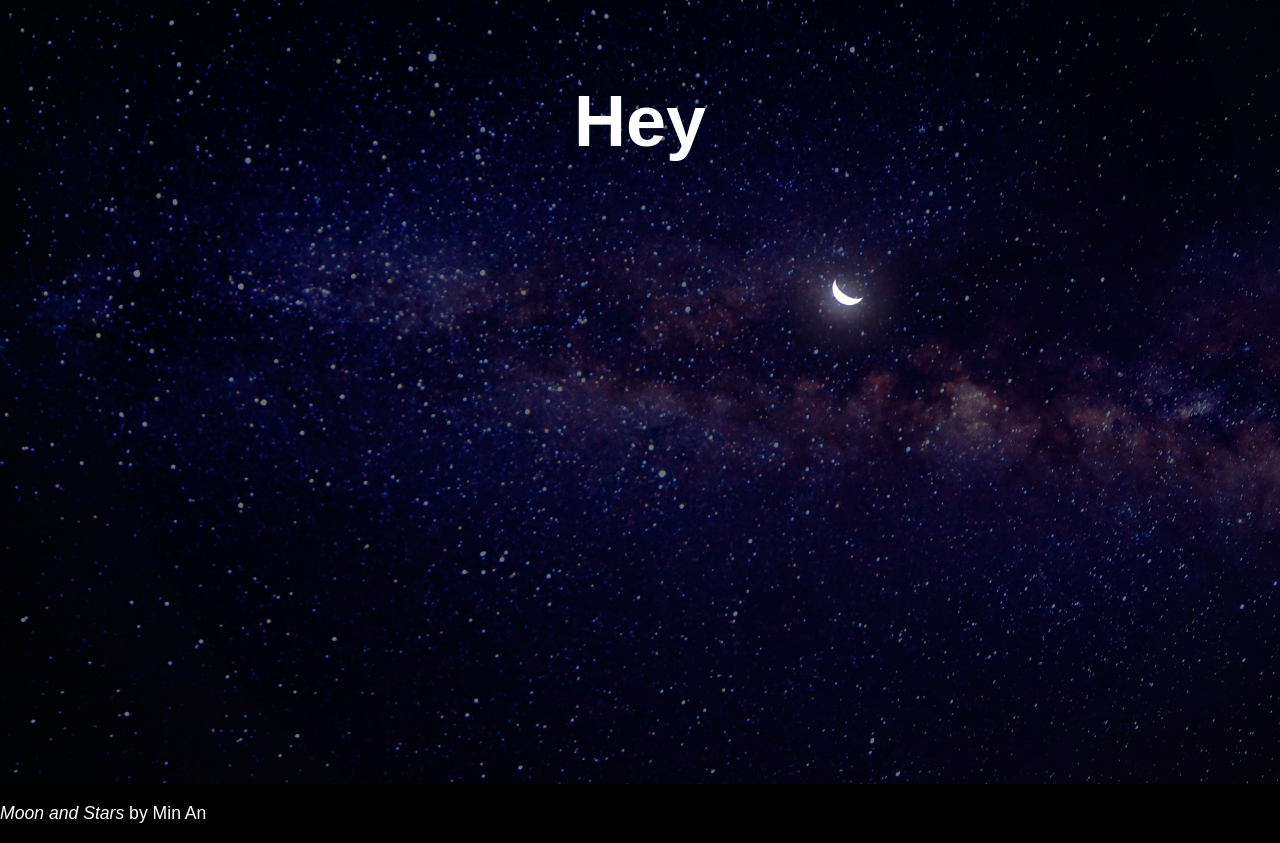
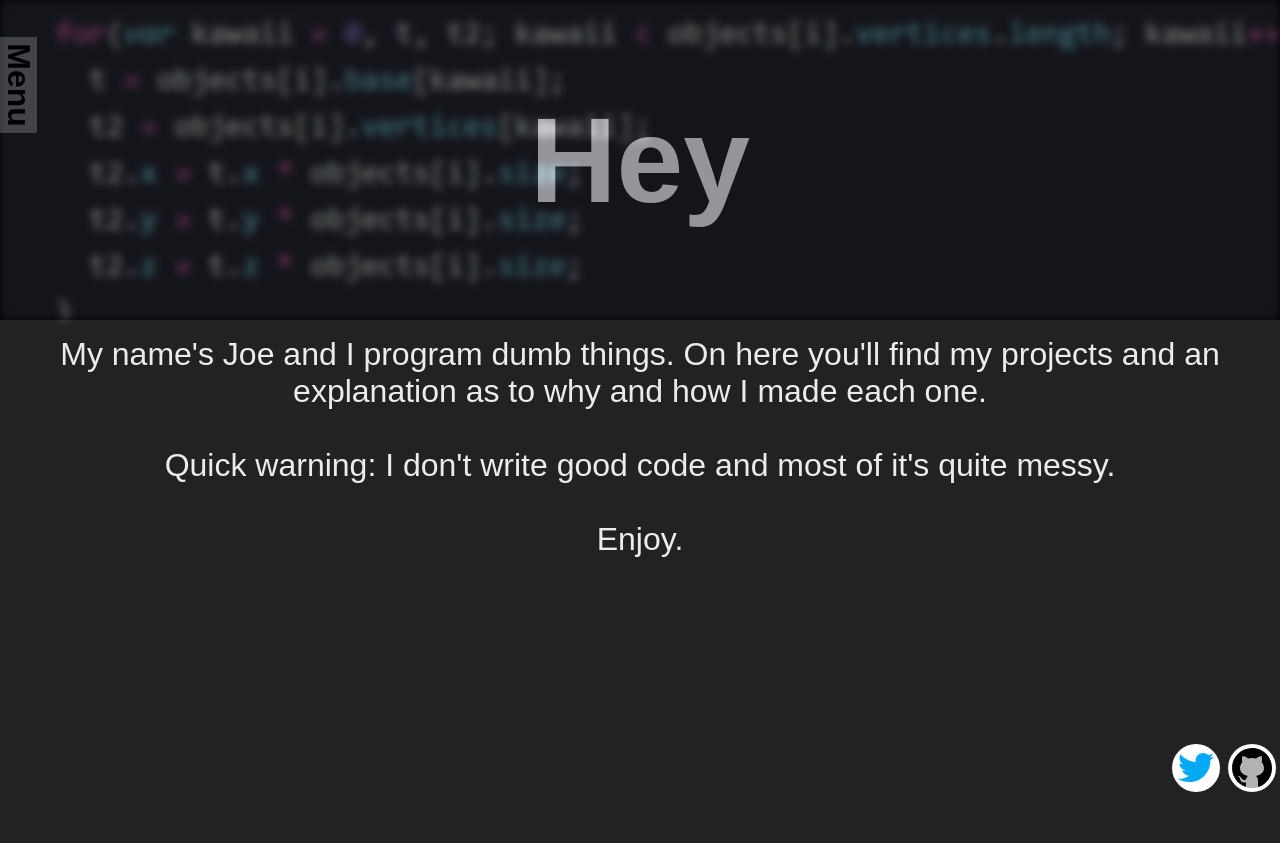
Before and after one commit to Joseph-Ladino/Joseph-Ladino.github.io, a plain HTML site: page index.html in a window 1280 px wide. After the commit the page ends 800 px from the top, so only its background shows below. Drawn offline with Linux system fonts and the light colour scheme.

Commit message:
progress on the thing

```diff
--- a/index.html
+++ b/index.html
@@ -1,18 +1,47 @@
 <!DOCTYPE html>
+
+<!--
+
+        palette: #080808, #222222, #616161, #aaaaaa, #ececec
+
+-->
+
 <html>
     <head>
         <meta name="author" content="Joseph Ladino" />
         <meta name="description" content="My personal site, dunno what I'll use it" />
-        <title>Howdy, I'm Joey</title>
+        <meta name="viewport" content="width=device-width, initial-scale=1.0">
+        <title>My Dumb Projects</title>
         <link href="./mycon.ico" type="image/x-icon" rel="icon" />
         <link href="./style.css" type="text/css" rel="stylesheet" />
     </head>
     <body>
-        <div id="intro-container" class="c-wrap">
+        <div id="menu-bar" class="menu-closed">
+            <span id="menu-button">Menu</span>
+            <ul>
+                <li>nothing here yet...</li>
+            </ul>
+        </div>
+        <div id="intro-container">
             <h1 id="intro-header" class="fade-in">Hey</h1>
-            <div class="attrib-wrap">
-                <a class="attrib" href="https://www.pexels.com/@minan1398?utm_content=attributionCopyText&utm_medium=referral"><i>Moon and Stars</i> by Min An</a>
-            </div>
         </div>
+        <div id="main-body">
+            <p>
+                My name's Joe and I program dumb things. On here you'll find my projects and an explanation as to why and how I made each one.
+                <br /> <br />
+                Quick warning: I don't write good code and most of it's quite messy.
+                <br /> <br />
+                Enjoy.
+            </p>
+        </div>
+        <div id="socials-container">
+            <a href="https://twitter.com/DumbPlusPlus" target="_blank" >
+                <img class="social-logo" src="./images/icons8-twitter.svg" alt="link to my twitter" />
+            </a>
+            <a href="https://github.com/Joseph-Ladino" target="_blank" >
+                <img class="social-logo" src="./images/icons8-github.svg" alt="link to my github" />
+            </a>
+        </div>
+        <script src="./script.js" type="text/javascript"></script>
     </body>
 </html>
--- /dev/null
+++ b/script.js
@@ -0,0 +1,6 @@
+let menuBar = document.getElementById("menu-bar");
+let menuButton = document.getElementById("menu-button");
+
+menuButton.addEventListener("click", _=>{
+    menuBar.classList = (menuBar.className.split(" ").indexOf("menu-closed") > -1) ? "menu-open" : "menu-closed";
+});
--- a/style.css
+++ b/style.css
@@ -5,55 +5,190 @@
 }
 
 body, html {
-    width: 100vw;
-    height: fit-content;
-    background-color: black;
+    height: 100vh;
+    background-color: #222;
     color: white;
     font-family: sans-serif;
 }
 
-.fs {
-    width: 100vw;
-    height: 100vh;
-}
-
-.c-wrap {
-    display: flex;
-}
-
-#intro-container {
-    height: 98vh;
-    background-image: url(./images/mainbackground.jpg); /* https://www.pexels.com/@minan1398?utm_content=attributionCopyText */
-    background-position: center;
-    background-repeat: no-repeat;
-    background-size: cover;
-    background-attachment: scroll;
+body {
+    animation: fade-in 1s 1;
     display: flex;
     flex-direction: column;
 }
 
-.attrib {
-    margin: 0 auto;
-    font-size: 1.1em;
+.social-logo {
+    background-color: white;
+    border-radius: 50%;
     flex: 1 0 auto;
-    color: inherit;
+}
+
+.social-logo:hover {
+    filter: brightness(0.75);
+}
+
+.menu-open {
+    width: 70vw;
+    height: 100vh;
+    color: #aaaaaa;
+    transition: transform 0.2s, width 0.2s 0.1s, height 0.2s 0.2s, color 0.5s, background-color 0.5s;
+    background-color: rgba(0, 0, 0, 0.8);
+}
+
+.menu-closed {
+    transform: rotate(90deg);
+    color: black;
+    width: 6em;
+    height: 2.31em;
+    margin: auto;
+    transition: transform 0.2s 0.2s, width 0.2s 0.1s, height 0.2s, color 0.5s, background-color 0.5s;
+    background-color: rgba(255, 255, 255, 0.2);
+}
+
+.menu-open > ul {
     text-decoration: none;
+    height: 100%;
+    display: flex;
+    flex-direction: column;
+}
+
+.menu-closed > ul {
+    display: none;
+}
+
+#menu-bar {
+    user-select: none;
+    display: flex;
+    flex-direction: column;
+    position: fixed;
+    z-index: 1;
+    transform-origin: bottom left;
+}
+
+#menu-button {
+    cursor: pointer;
+    user-select: none;
+    height: fit-content;
+    font-size: 2em;
+    font-weight: bold;
+    text-align: center;
+    width: 100%;
+}
+
+#intro-container {
+    display: flex;
+    height: 30vh;
+    width: 100%;
+    position: relative;
+    background-color: black;
+}
+
+#intro-container::before {
+    content: "";
+    position: absolute;
+    top: 0;
+    left: 0;
+    height: inherit;
+    width: 100%;
+    background: url(./images/code.png);
+    background-size: cover;
+    background-repeat: no-repeat;
+    background-position: center;
+    background-attachment: fixed;
+    filter: blur(4px);
+    opacity: 0.5;
+}
+
+#intro-header {
+    margin: auto;
+    height: fit-content;
+    font-size: 4em;
+}
+
+#main-body {
+    padding: 1em;
+}
+
+#main-body > p {
+    font-size: 5vmin;
+    color: #ececec;
+}
+
+#socials-container {
+    max-width: 30vw;
+    position: fixed;
+    display: flex;
+    justify-content: space-between;
+    bottom: 0;
+    right: 0;
+}
+
+#socials-container > a {
     width: fit-content;
     height: fit-content;
-    position: relative;
-    bottom: -5vmin;
+    flex: 1 0 auto;
+    padding: 0.5vh;
 }
 
 
-#intro-header {
-    margin: 0 auto;
-    position: relative;
-    top: 10vh;
-    height: fit-content;
-    font-size: 9vmin;
-    animation: fade-in 1s 1;
-    flex: 10 0 auto;
+/* tablet */
+@media screen and (min-width: 768px) {
+    .menu-open {
+        width: 40vw;
+        height: 100vh;
+    }
+
+    #intro-header {
+        font-size: 10vh;
+    }
+
+    #main-body > p {
+        font-size: 4vmin;
+    }
 }
+
+/* laptop */
+@media screen and (min-width: 1024px) {
+    .menu-open {
+        width: 20vw;
+        height: 35vw;
+    }
+
+    #intro-container {
+        height: 25vw;
+    }
+
+    #intro-header {
+        font-size: 15vh;
+    }
+
+    #main-body > p {
+        text-align: center;
+        font-size: 4vmin;
+    }
+}
+
+/* desktop */
+@media screen and (min-width: 1600px) {
+    .menu-open {
+        width: 15vw;
+        height: 25vw;
+    }
+
+    #intro-container {
+        height: 40vh;
+    }
+
+    #intro-header {
+        font-size: 12vh;
+    }
+
+    #main-body > p {
+        text-align: center;
+        font-size: 2vmin;
+    }
+}
+
 
 @keyframes fade-in {
     from { opacity: 0; }
```
Also changed, not shown: images/code.png (added), images/icons8-github.svg (added), images/icons8-twitter.svg (added), images/mainbackground.jpg (deleted).
